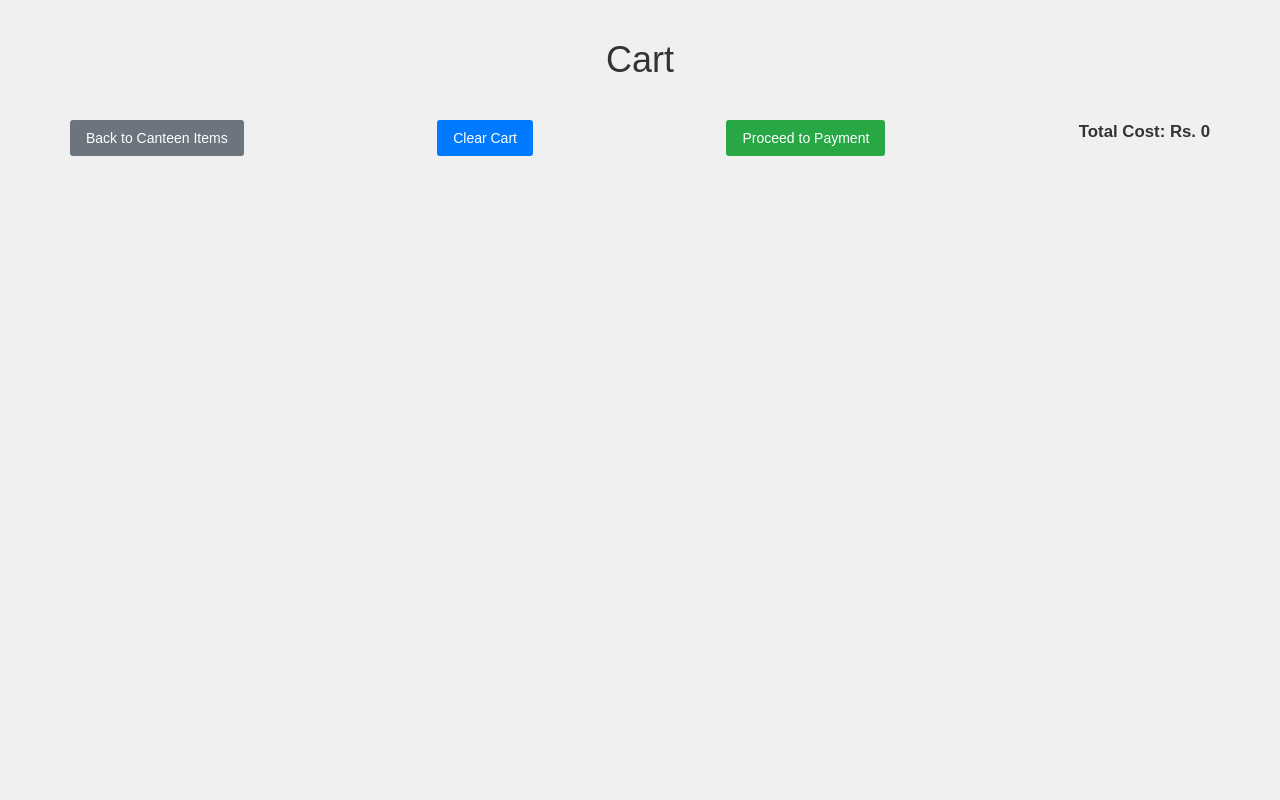
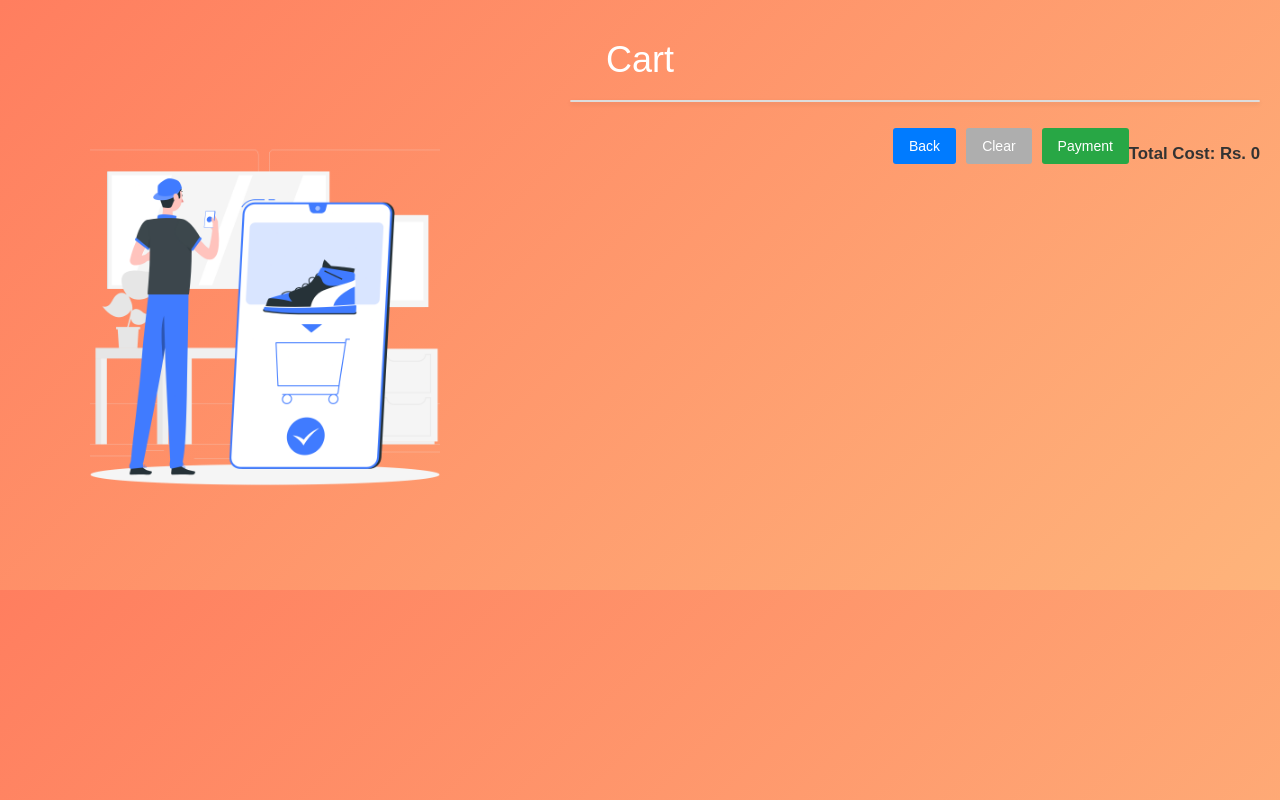
Before and after one commit to PSGSudalai/Canteen_QR, a Django app: page /cart/ in a window 1280 px wide. Run offline with Django 5.2, Linux system fonts and the light colour scheme; data that the repository does not hold is empty; some libraries are stand-ins or nearby versions.

Commit message:
added ilustraion in cart

```diff
--- a/BASE/templates/cart/cart_list.html
+++ b/BASE/templates/cart/cart_list.html
@@ -9,49 +9,68 @@
     <style>
         body {
             font-family: Arial, sans-serif;
-            background-color: #f0f0f0;
+            background: linear-gradient(135deg, #ff7e5f, #feb47b);
             margin: 0;
             padding: 20px;
         }
-
         h1 {
-            color: #333;
+            color: #ffffff;
             text-align: center;
+            margin-bottom: 20px;
         }
-
+        .cart-class {
+            display: flex;
+            justify-content: space-between;
+            align-items: flex-start;
+        }
+        .cart-left {
+            width: 350px;
+            height: 450px;
+            margin-left: 70px;
+            margin-bottom: 20px;
+        }
+        .cart-left img {
+            width: 100%;
+            height: 100%;
+            object-fit: cover;
+        }
+        .cart-item-list-right {
+            flex: 1;
+            max-width: calc(100% - 550px);
+        }
+        .items-list {
+            max-height: 400px;
+            overflow-y: auto;
+            background-color: #fff;
+            border: 1px solid #ddd;
+            border-radius: 5px;
+            box-shadow: 0 2px 4px rgba(0, 0, 0, 0.1);
+            margin-bottom: 20px;
+        }
         ul {
             list-style-type: none;
             padding: 0;
-            margin-top: 20px;
-            max-height: 500px; /* Adjust height as needed */
-            overflow-y: auto; /* Enable vertical scroll */
+            margin: 0;
         }
-
         li {
             background-color: #fff;
             padding: 10px;
-            margin-bottom: 10px;
-            border-radius: 5px;
-            box-shadow: 0 2px 4px rgba(0, 0, 0, 0.1);
+            border-bottom: 1px solid #ddd;
             display: flex;
             align-items: center;
         }
-
         .item-image {
             max-width: 80px;
             max-height: 80px;
             border-radius: 5px;
             margin-right: 10px;
         }
-
         .item-details {
             flex: 1;
         }
-
         .item-details p {
             margin: 5px 0;
         }
-
         .delete-button {
             background-color: #dc3545;
             color: white;
@@ -61,74 +80,90 @@
             border-radius: 3px;
             margin-left: 10px;
         }
-
         .delete-button:hover {
             background-color: #c82333;
         }
-
         .buttons-container {
             display: flex;
-            justify-content: space-between;
+            justify-content: flex-end;
+            align-items: center;
             margin-top: 20px;
         }
-
         .clear-cart-button {
+            background-color: #aeaeae;
+            color: white;
+            border: none;
+            padding: 8px 16px;
+            cursor: pointer;
+            border-radius: 3px;
+            margin-left: 10px;
+            text-decoration: none;
+            display: inline-block;
+        }
+        .payment-button,
+        .back-link {
             background-color: #007bff;
             color: white;
             border: none;
             padding: 8px 16px;
             cursor: pointer;
             border-radius: 3px;
-        }
-
-        .clear-cart-button:hover {
-            background-color: #0056b3;
-        }
-
-        .back-link {
-            background-color: #6c757d;
-            color: white;
-            border: none;
-            padding: 8px 16px;
-            cursor: pointer;
-            border-radius: 3px;
+            margin-left: 10px;
             text-decoration: none;
             display: inline-block;
         }
-
+        .clear-cart-button:hover {
+            background-color: #5f5f60;
+        }
         .back-link:hover {
-            background-color: #5a6268;
+            background-color: #1c67b7;
+            color: white;
+            font-style: normal;
         }
-
         .payment-button {
             background-color: #28a745;
-            color: white;
-            border: none;
-            padding: 8px 16px;
-            cursor: pointer;
-            border-radius: 3px;
         }
-
         .payment-button:hover {
             background-color: #218838;
         }
-
         .total-cost-label {
             font-size: 1.2em;
             font-weight: bold;
+            text-align: right;
+            margin-top: 20px;
+        }
+        @media (max-width: 768px) {
+            .cart-class {
+                flex-direction: column;
+                align-items: center;
+            }
+            .cart-left {
+                margin-right: 0;
+                margin-bottom: 20px;
+            }
+            .buttons-container {
+                flex-direction: column;
+                align-items: flex-end;
+            }
         }
     </style>
 </head>
 <body>
-    <div class="container">
     <h1>Cart</h1>
+    <div class="cart-class">
+        <div class="cart-left">
+            {% load static %}
+            <img src="{% static 'illustrations/Add_to_Cart_Illustraions.png' %}" alt="Add to Cart Illustration">
+        </div>
+        <div class="cart-item-list-right">
+            <div class="items-list">
                 <ul>
                     {% for item in cart_items %}
                         <li>
                             <img class="item-image" src="{{ item.item.image.url }}" alt="Item Image">
                             <div class="item-details">
                                 <p>{{ item.item.identity }}</p>
-                        <p>Quantity: {{ item.quantity }}</p>
+                                <p>Quantity: {{ item.quantity }} | Rs. {{ item.item.price }}</p>
                             </div>
                             <div>
                                 <form method="post" action="{% url 'update_cart_item' item.id %}">
@@ -138,22 +173,24 @@
                                 </form>
                                 <form method="post" action="{% url 'delete_cart_item' item.id %}">
                                     {% csrf_token %}
-                            <button class="btn btn-danger" type="submit">Delete</button>
+                                    <button class="btn btn-danger delete-button" type="submit">Delete</button>
                                 </form>
                             </div>
                         </li>
                     {% endfor %}
                 </ul>
+            </div>
             <div class="buttons-container">
-            <a href="{% url 'canteen_item_list' %}" class="back-link">Back to Canteen Items</a>
+                <a href="{% url 'canteen_item_list' %}" class="back-link">Back</a>
                 <form method="post" action="{% url 'clear_cart' %}">
                     {% csrf_token %}
-                <button class="clear-cart-button" type="submit">Clear Cart</button>
+                    <button class="clear-cart-button" type="submit">Clear</button>
                 </form>
                 <form method="get" action="{% url 'qr_scan_payment' %}">
-                <button class="payment-button" type="submit">Proceed to Payment</button>
+                    <button class="payment-button" type="submit">Payment</button>
                 </form>
                 <label class="total-cost-label">Total Cost: Rs. {{ total_cost }}</label>
+            </div>
         </div>
     </div>
 
--- a/Canteen_QR/settings.py
+++ b/Canteen_QR/settings.py
@@ -122,8 +122,9 @@ USE_TZ = True
 # https://docs.djangoproject.com/en/5.0/howto/static-files/
 
 STATIC_URL = "/static/"
+
 STATICFILES_DIRS = [
-    os.path.join(BASE_DIR, "BASE/static"),
+    os.path.join(BASE_DIR, "static"),
 ]
 
 STATIC_ROOT = os.path.join(BASE_DIR, "staticfiles")
```
Also changed, not shown: BASE/illustrations/Add_to_Cart_Illustraions.png (deleted), static/illustrations/Add_to_Cart_Illustraions.png (renamed from BASE/static/illustrations/Add_to_Cart_Illustraions.png). Lines whose indentation alone changed are shown as unchanged.
